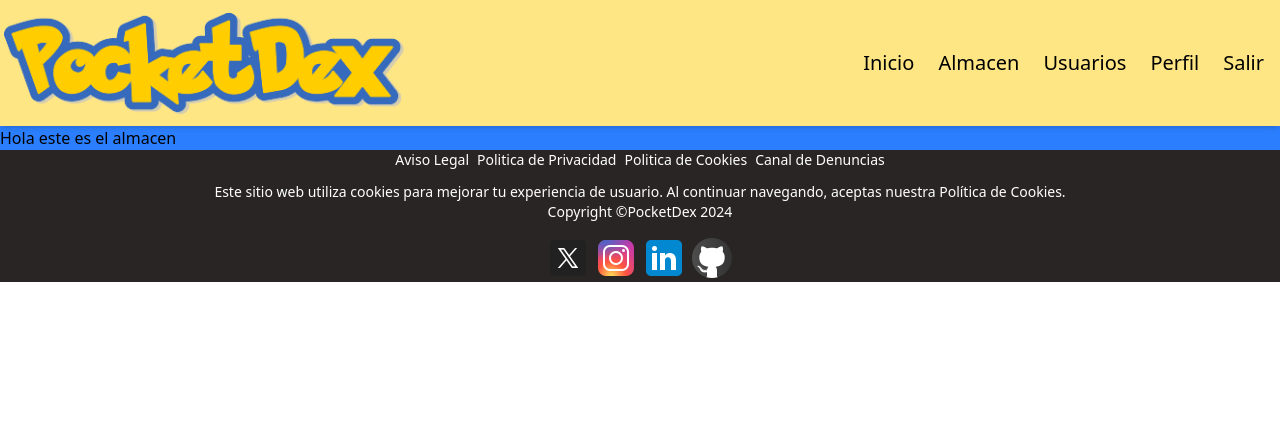
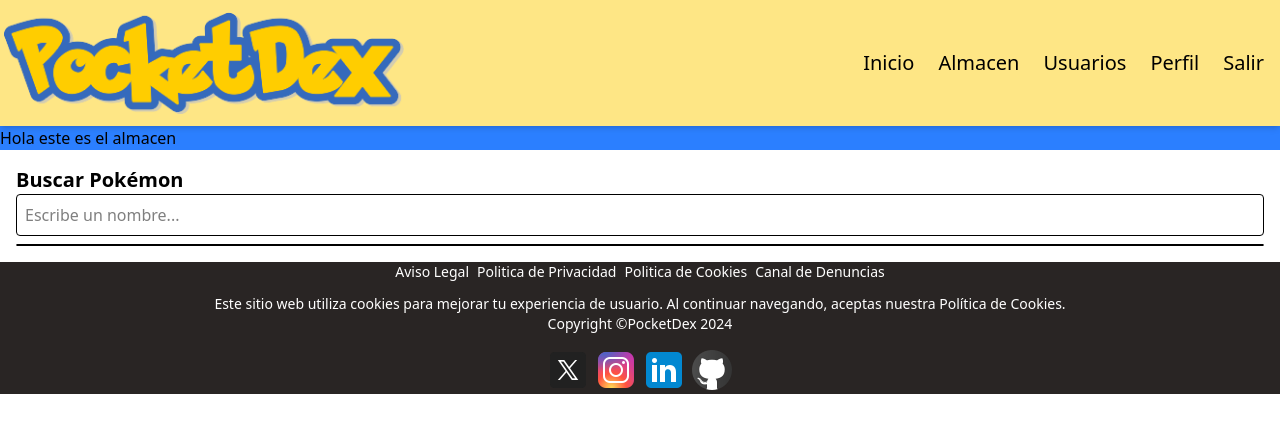
Before and after one commit to L0rdxavi97/Pocketdex_jsx, a React (Vite) app: page /storage in a window 1280 px wide. Shown: the top 432 px of the page. Built offline with nearby package versions, Linux system fonts and the light colour scheme.

Commit message:
intent storage

```diff
--- /dev/null
+++ b/src/hooks/usePokemonSearch.js
@@ -0,0 +1,38 @@
+import { useState, useEffect } from "react";
+
+const usePokemonSearch = (query) => {
+    const [results, setResults] = useState([]);
+    const [loading, setLoading] = useState(false);
+
+    useEffect(() => {
+        if (!query) {
+            setResults([]);
+            return;
+        }
+
+        const fetchPokemonList = async () => {
+            setLoading(true);
+            try {
+                const response = await fetch("https://pokeapi.co/api/v2/pokemon?limit=1000");
+                const data = await response.json();
+                const filtered = data.results
+                    .map(p => p.name)
+                    .filter(name => name.includes(query.toLowerCase()))
+                    .slice(0, 10); // Máximo 10 resultados
+
+                setResults(filtered);
+            } catch (error) {
+                console.error("Error fetching Pokémon:", error);
+                setResults([]);
+            } finally {
+                setLoading(false);
+            }
+        };
+
+        fetchPokemonList();
+    }, [query]);
+
+    return { results, loading };
+};
+
+export default usePokemonSearch;
--- a/src/pages/Storage.jsx
+++ b/src/pages/Storage.jsx
@@ -1,11 +1,33 @@
-
+import React, { useState } from "react";
+import usePokemonSearch from "../hooks/usePokemonSearch";
 
 const Storage = ({}) => {
+    const [query, setQuery] = useState("");
+    const { results, loading } = usePokemonSearch(query);
+
     return (
         <>
             <div className="bg-blue-500">
                 Hola este es el almacen
             </div>
+            <div className="p-4">
+            <h2 className="text-xl font-bold">Buscar Pokémon</h2>
+            <input
+                type="text"
+                value={query}
+                onChange={(e) => setQuery(e.target.value)}
+                placeholder="Escribe un nombre..."
+                className="border p-2 rounded w-full"
+            />
+            {loading && <p className="text-gray-500">Cargando...</p>}
+            <ul className="border rounded mt-2 max-h-40 overflow-y-auto">
+                {results.map((name) => (
+                    <li key={name} className="p-2 hover:bg-gray-200 cursor-pointer">
+                        {name}
+                    </li>
+                ))}
+            </ul>
+        </div>
         </>
     )
 }
```
